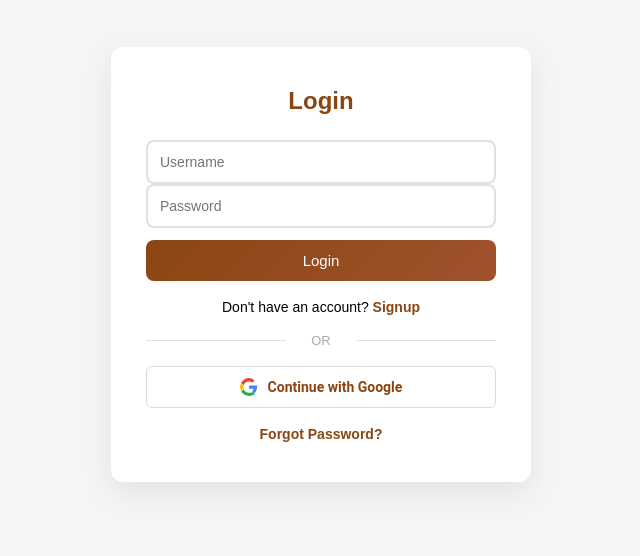
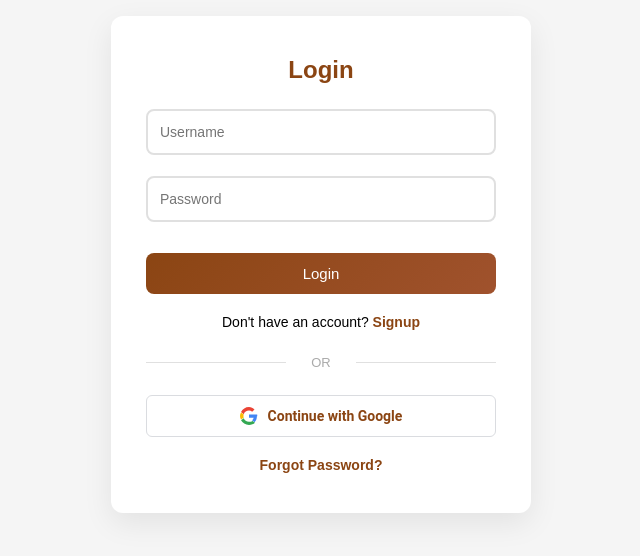
Before and after one commit to Priyashetty1450/E-commerce-website-Project, a plain HTML site: page frontend/pages/auth/login.html in a window 1280 px wide. Shown: the part 136-692 px from the top of the page, without its empty margins (319-959 px from the left). Drawn offline with Linux system fonts and the light colour scheme.

Commit message:
Updating UI of Login & Signup Page

```diff
--- a/frontend/css/auth.css
+++ b/frontend/css/auth.css
@@ -37,6 +37,15 @@ body{
 }
 
 
+/* ================= FORM LAYOUT ================= */
+
+.auth-container form{
+  display:flex;
+  flex-direction:column;
+  gap:16px;
+}
+
+
 /* ================= HEADING ================= */
 
 .auth-container h2,
@@ -48,10 +57,10 @@ body{
 }
 
 
-/* ================= INPUT GROUP ================= */
+/* ================= FORM GROUP ================= */
 
 .form-group{
-  margin-bottom:22px;
+  margin-bottom:5px;
 }
 
 .form-group label{
@@ -66,7 +75,7 @@ body{
 
 input{
   width:100%;
-  padding:12px;
+  padding:13px 12px;
   border:2px solid #e0e0e0;
   border-radius:8px;
   transition:0.3s;
@@ -92,7 +101,7 @@ input:focus{
   border:none;
   border-radius:8px;
   cursor:pointer;
-  margin-top:12px;
+  margin-top:10px;
   font-size:15px;
   font-weight:500;
   transition:all 0.25s ease;
@@ -115,6 +124,7 @@ input:focus{
   gap:10px;
   width:100%;
   padding:11px 14px;
+  margin-top:10px;
   background:#fff;
   border:1px solid #dadce0;
   border-radius:6px;
@@ -145,7 +155,7 @@ input:focus{
 
 .divider{
   text-align:center;
-  margin:18px 0;
+  margin:25px 0;
   color:#aaa;
   font-size:13px;
   position:relative;
@@ -176,7 +186,7 @@ input:focus{
 .auth-links,
 .back-link{
   text-align:center;
-  margin-top:18px;
+  margin-top:20px;
   font-size:14px;
 }
 
@@ -274,7 +284,7 @@ input:focus{
 }
 
 
-/* ================= MEDIA QUERY ================= */
+/* ================= MEDIA QUERIES ================= */
 
 /* Tablets */
 
@@ -303,7 +313,6 @@ input:focus{
 .auth-container,
 .reset-container{
   padding:25px 20px;
-  border-radius:10px;
 }
 
 .auth-container h2{
@@ -311,24 +320,22 @@ input:focus{
 }
 
 input{
-  padding:11px;
+  padding:12px;
 }
 
 .auth-btn,
 .reset-btn{
-  padding:11px;
   font-size:14px;
 }
 
 .google-login-btn{
   font-size:13px;
-  padding:10px;
 }
 
 }
 
 
-/* Small Mobile */
+/* Small Phones */
 
 @media (max-width:350px){
 
--- a/frontend/pages/auth/login.html
+++ b/frontend/pages/auth/login.html
@@ -23,26 +23,34 @@
 
     <div id="message" class="message" style="display:none;"></div>
 
+    <form onsubmit="login(event)">
+
       <!-- USERNAME -->
+      <div class="form-group">
         <input
           type="text"
           id="username"
           placeholder="Username"
           required
         />
+      </div>
 
       <!-- PASSWORD -->
+      <div class="form-group">
         <input
           type="password"
           id="password"
           placeholder="Password"
           required
         />
+      </div>
 
       <!-- LOGIN BUTTON -->
-    <button class="auth-btn" onclick="login()">
+      <button type="submit" class="auth-btn">
         Login
       </button>
+
+    </form>
 
     <p>
       Don't have an account?
```
Also changed, not shown: frontend/pages/auth/signup.html (+6 -0 lines). Lines whose indentation alone changed are shown as unchanged.
